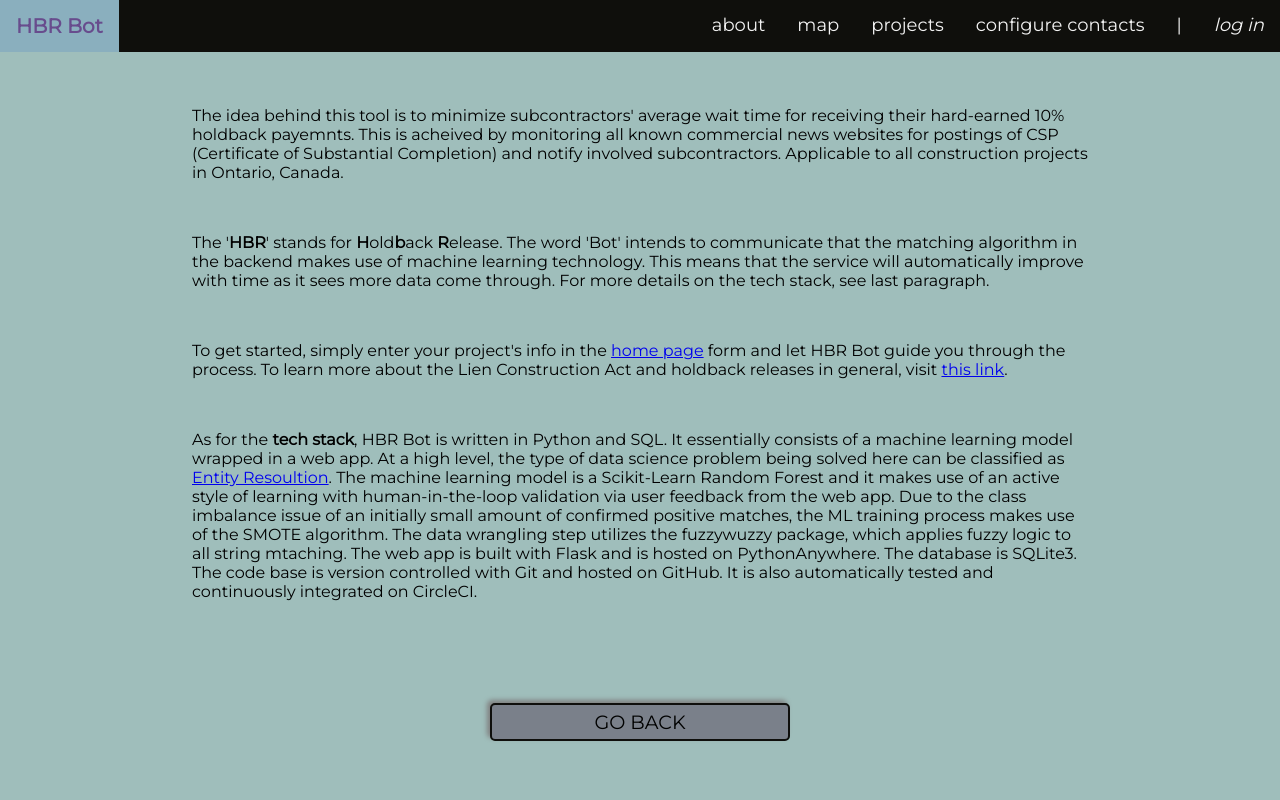
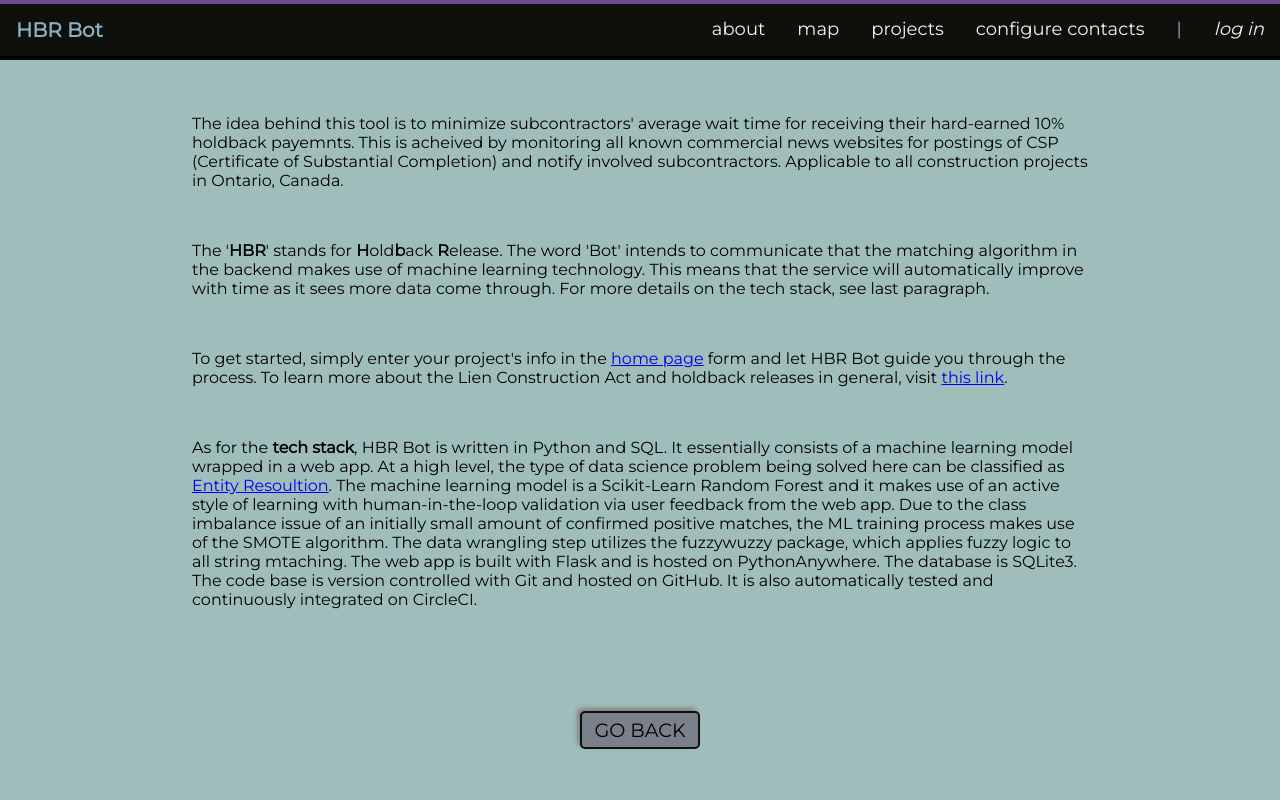
Before and after one commit to confirmationbias616/certificate_checker, a Flask app: page /about in a window 1280 px wide. Run offline with Flask 2, Linux system fonts and the light colour scheme; some libraries are stand-ins or nearby versions.

Commit message:
Misc style changes

```diff
--- a/static/style.css
+++ b/static/style.css
@@ -16,7 +16,7 @@
     /* Style the links inside the navigation bar */
     .topnav a.title {
       float: left;
-      color: var(--background);
+      color: var(--fieldset);
       text-align: center;
       padding: 14px 16px;
       text-decoration: none;
@@ -34,8 +34,8 @@
 
     /* Change the color of links on hover */
     .topnav a:hover {
-      background-color: var(--fieldset);
-      color: var(--highlight);
+      background-color: var(--highlight);
+      color: var(--outline);
     }
 
     /* Add a color to the active/current link */
@@ -47,12 +47,20 @@
     /* Add a color to the active/current link */
     .topnav a.spacer {
       background-color: var(--outline);
-      color: #f2f2f2;
+      color: var(--fieldset);
     }
 
     .topnav a.spacer:hover {
       background-color: var(--outline);
-      color: #f2f2f2;
+      color: var(--fieldset);
+    }
+    .topnav a.title:hover {
+      background-color: var(--outline);
+      color:var(--highlight);
+    }
+    .topnav a.icon:hover {
+      background-color: var(--outline);
+      color:var(--highlight);
     }
 
     /* Hide the link that should open and close the topnav on small screens */
@@ -62,7 +70,7 @@
     }
 
     /* When the screen is less than 600 pixels wide, hide all links, except for the first one ("Home"). Show the link that contains should open and close the topnav (.icon) */
-    @media screen and (max-width: 869px) {
+    @media screen and (max-width: 769px) {
       .topnav a:not(.title) {display: none;}
       .topnav a.icon {
         float: right;
@@ -71,7 +79,7 @@
     }
 
     /* The "responsive" class is added to the topnav with JavaScript when the user clicks on the icon. This class makes the topnav look good on small screens (display the links vertically instead of horizontally) */
-    @media screen and (max-width: 869px) {
+    @media screen and (max-width: 769px) {
       .topnav.responsive {position: relative;}
       .topnav.responsive a.icon {
         position: absolute;
@@ -117,7 +125,7 @@
       font-size: 100%;
       padding-left: 1%;
     }
-    P.blocktext {
+    .blocktext {
       margin-left: auto;
       margin-right: auto;
       width: 70%
@@ -143,7 +151,7 @@
       transition: box-shadow 0.5s;
       font-family: 'Montserrat', sans-serif;
       font-size: 120%;
-      width: 300px;
+      width: 120px;
       height: 2em;
       margin-right:10px;
       margin-left:10px;
--- a/templates/base.html
+++ b/templates/base.html
@@ -7,18 +7,20 @@
     <link href="{{ url_for('static',filename='style.css') }}" rel="stylesheet" type="text/css">
     {% block head %}{% endblock %}
     <style>html, body {width: 100%;height: 100%;margin: 0;padding: 0;}</style>
-            <meta name="viewport" content="width=device-width, initial-scale=1.0, maximum-scale=1.0, user-scalable=no" />
-    <style>
+    <meta name="viewport" content="width=device-width, initial-scale=1.0, maximum-scale=1.0, user-scalable=no" />
+    <style>footer {width: 100%;height:130px;padding: 0;}</style>
+    <!-- <style>
         /* Clear floats after the columns */
         .row:after {
         content: "";
         display: table;
         clear: both;
         }
-    </style>
+    </style> -->
 </head>
 <body>
     <link rel="stylesheet" href="https://cdnjs.cloudflare.com/ajax/libs/font-awesome/4.7.0/css/font-awesome.min.css">
+    <hr style="border: 2px solid var(--highlight); margin:0px">
     <div class="topnav" id="myTopnav">
         <a href="javascript:void(0);" class="icon" onclick="myFunction()">
             <i class="fa fa-bars"></i>
@@ -35,6 +37,7 @@
         <a {% if self._TemplateReference__context.name.rstrip('.html') == 'map' %} class="active" {% endif %} href={{ url_for('map', company_id=company_id) }}>map</a>
         <a {% if self._TemplateReference__context.name.rstrip('.html') == 'about' %} class="active" {% endif %} href={{ url_for('about') }}>about</a>
     </div>
+    <hr style="border: 2px solid black; margin:0px">
     {% block body %}{% endblock %}
     <script>
         function myFunction() {
@@ -48,7 +51,7 @@
     </script>
 </body>
 <footer>
-    {% block footer %}
+    {% block footer %}{% endblock %}
     {% if (not interact) and (not home or job_number or map) %}
     <div align="center">
         <br><br>
@@ -57,6 +60,5 @@
         </form>
     </div>
     {% endif %}
-    {% endblock %}
 </footer>
 </html>
--- a/templates/index.html
+++ b/templates/index.html
@@ -11,6 +11,7 @@
 
 <body>
   {% block body %}
+  <div style="margin-left: 10%; margin-right: 10%;">
   <br><br>
   <form action="/" name = "job_entry" method="POST" onsubmit="return(validate())">
     <fieldset>
@@ -74,6 +75,7 @@
       {% endif %}
     </div>
   </form>
+</div>
   <script type = "text/javascript">
     function validate() {
       var checked = false;
```
